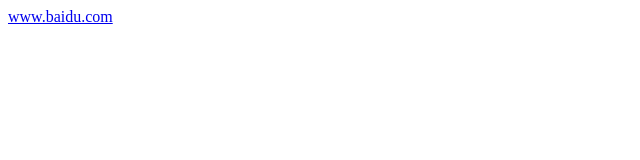
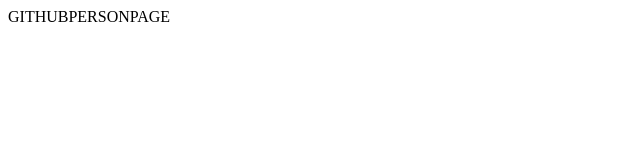
Before and after one commit to xiaoli78/xiaoli78.github.io, a plain HTML site: page index.html in a window 1280 px wide. Shown: the whole page, without its empty margins (0-640 px from the left). Drawn offline with Linux system fonts and the light colour scheme.

Commit message:
Update index.html

```diff
--- a/index.html
+++ b/index.html
@@ -1 +1,7 @@
-<a href="www.baidu.com">www.baidu.com</a>
+<html>
+  <title>page</title>
+  <head></head>
+  <body>
+    <p>GITHUBPERSONPAGE</p>
+  </body>
+</html>
```
